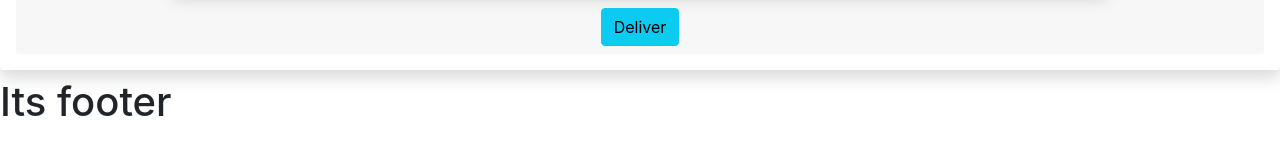
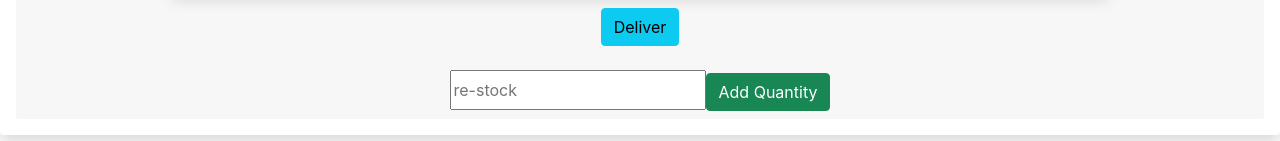
Before and after one commit to Soyebmahir/Warehouse-Client-Side, a React (Create React App) app: page /inventory/1 in a window 1280 px wide. Shown: the part 241-382 px from the top of the page. Built offline with nearby package versions, Linux system fonts and the light colour scheme; no server answers.

Commit message:
implement re-stock input field

```diff
--- a/src/component/Home/Home/Home.js
+++ b/src/component/Home/Home/Home.js
@@ -1,19 +1,21 @@
 import React from 'react';
 import Banner from '../Banner/Banner';
+import Motivation from '../Motivation/Motivation';
 import Products from '../Products/Products';
 import Suppliers from '../Suppliers/Suppliers';
 
 const Home = () => {
     return (
         <div>
+            <Motivation></Motivation>
             <Banner></Banner>
-
             <Products></Products>
             <div className='mt-4'>
 
                 <Suppliers></Suppliers>
 
             </div>
+
         </div>
     );
 };
--- /dev/null
+++ b/src/component/Home/Motivation/Motivation.js
@@ -0,0 +1,15 @@
+import React from 'react';
+
+const Motivation = () => {
+    return (
+        <div>
+            <div><p>“If you want something you've never had, you must be willing to do something you've never done.” “The body achieves what the mind believes.” “Once you are exercising regularly, the hardest thing is to stop it.” “If you don't make time for exercise, you'll probably have to make time for illness</p></div>
+            <div>
+                <img src="http://www.goalcast.com/wp-content/uploads/2018/07/04_Fitness_Motivation_Quotes_I_hate_every_minute-1024x538.jpg"
+                alt='Quote'></img>
+            </div>
+        </div>
+    );
+};
+
+export default Motivation;
--- a/src/component/Others/Inventory/Inventory.js
+++ b/src/component/Others/Inventory/Inventory.js
@@ -3,26 +3,26 @@ import { useParams } from 'react-router-dom';
 
 const Inventory = () => {
     const [productInfo, setProductInfo] = useState({})
-    const [newQuantity,setNewQuantity]=useState(0)
-    console.log(productInfo);
+    // const [newQuantity, setNewQuantity] = useState(0)
+    // console.log(productInfo);
     const { id } = useParams();
-    console.log(id);
+    // console.log(id);
     useEffect(() => {
         const url = `http://localhost:5000/product/${id}`
         fetch(url)
             .then(res => res.json())
             .then(data => {
-                console.log(data);
+                // console.log(data);
                 setProductInfo(data)
             })
 
     }, [])
-    const  handleProductQuantity =()=>{
-        let {quantity,name,price,description,supplier,img}=productInfo;
-        console.log(quantity);
-        if(quantity>0){
-            quantity =quantity-1;
-            const updateProductinfo = {quantity,name,price,description,supplier,img};
+    const handleProductQuantity = () => {
+        let { quantity, name, price, description, supplier, img } = productInfo;
+        // console.log(quantity);
+        if (quantity > 0) {
+            quantity = quantity - 1;
+            const updateProductinfo = { quantity, name, price, description, supplier, img };
 
             const url = `http://localhost:5000/product/${id}`;
             fetch(url, {
@@ -33,8 +33,8 @@ const Inventory = () => {
                 body: JSON.stringify(updateProductinfo)
             })
                 .then(res => res.json())
-            .then(data =>{
-                console.log('success', data);
+                .then(data => {
+                    // console.log('success', data);
                     alert('Delivered successfully!!!');
                     window.location.reload(false);
 
@@ -42,9 +42,42 @@ const Inventory = () => {
 
 
             // console.log(updatequantity);
-        }else{
+        } else {
             alert('Stock Out')
         }
+    }
+
+    const handleAddQuantity =(event)=>{
+        event.preventDefault()
+        let { quantity, name, price, description, supplier, img } = productInfo;
+
+        const newAddedQuantity =event.target.number.value
+        console.log(newAddedQuantity);
+        if(!newAddedQuantity){
+            alert('Please Inter Valid Numebr')
+        }else{
+            quantity=parseInt(quantity)+parseInt(newAddedQuantity);
+            // quantity=parseInt(updatedquantity)
+            console.log(quantity);
+
+            const updateProductinfo = { quantity, name, price, description, supplier, img };
+            const url = `http://localhost:5000/product/${id}`;
+            fetch(url, {
+                method: 'PUT',
+                headers: {
+                    'content-type': 'application/json'
+                },
+                body: JSON.stringify(updateProductinfo)
+            })
+                .then(res => res.json())
+                .then(data => {
+                    console.log('success', data);
+                    alert('Added successfully!!!');
+
+            window.location.reload(false);
+                })
+        }
+
 
 
     }
@@ -67,9 +100,14 @@ const Inventory = () => {
 
             </div>
             <div className="card-footer d-block text-center">
-                <button  className='btn btn-info ' onClick={handleProductQuantity}> Deliver</button>
+                <button className='btn btn-info ' onClick={handleProductQuantity}> Deliver</button>
+                <form onSubmit={handleAddQuantity} className='mt-4'>
+                    <input className='' style={{height: "40px"}} type='number' name="number" placeholder='re-stock'></input>
+                    <input className='btn btn-success' type="submit" value="Add Quantity"></input>
+                </form>
 
             </div>
+
         </div>
 
 
```
Also changed, not shown: src/firebase.init.js (added). Lines whose indentation alone changed are shown as unchanged.
